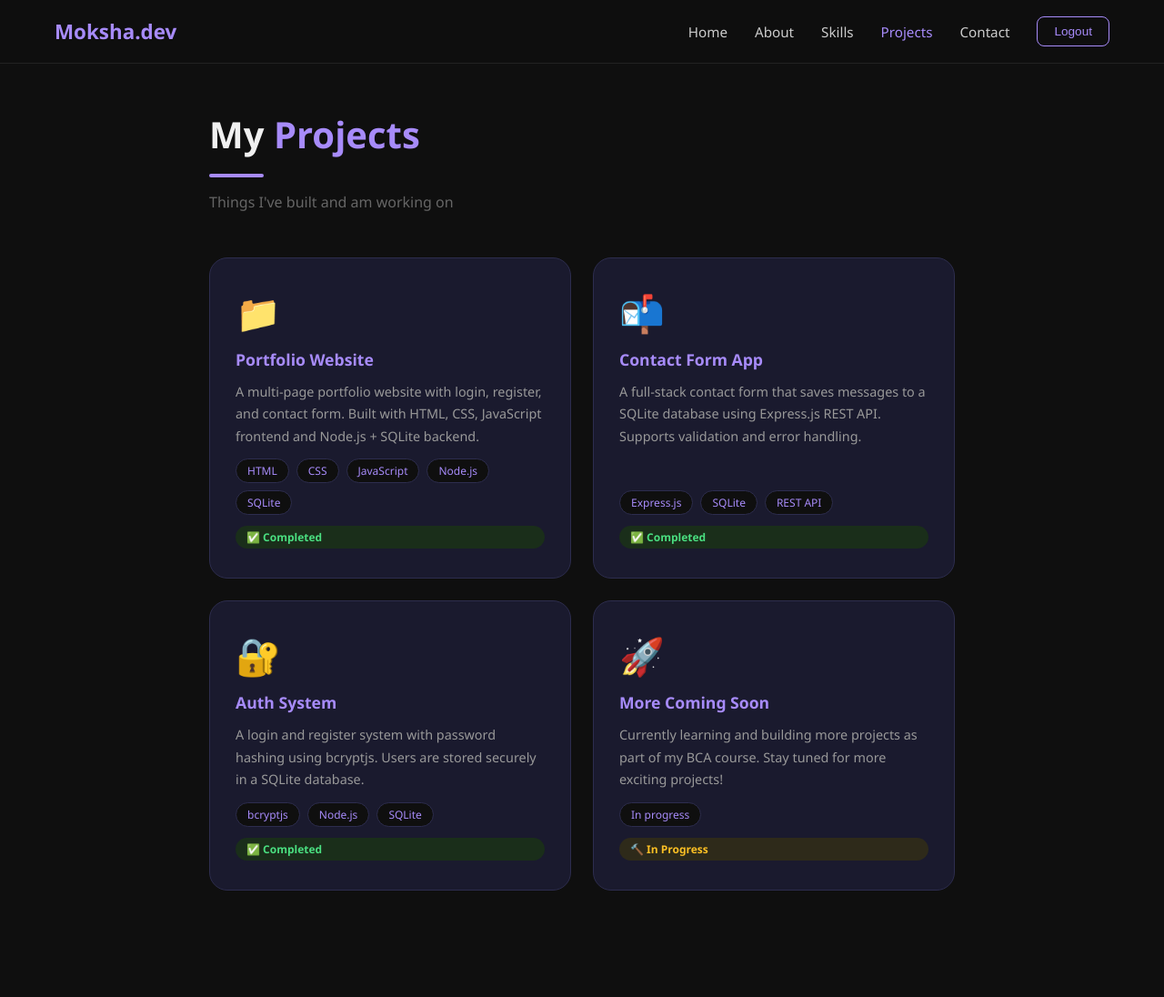
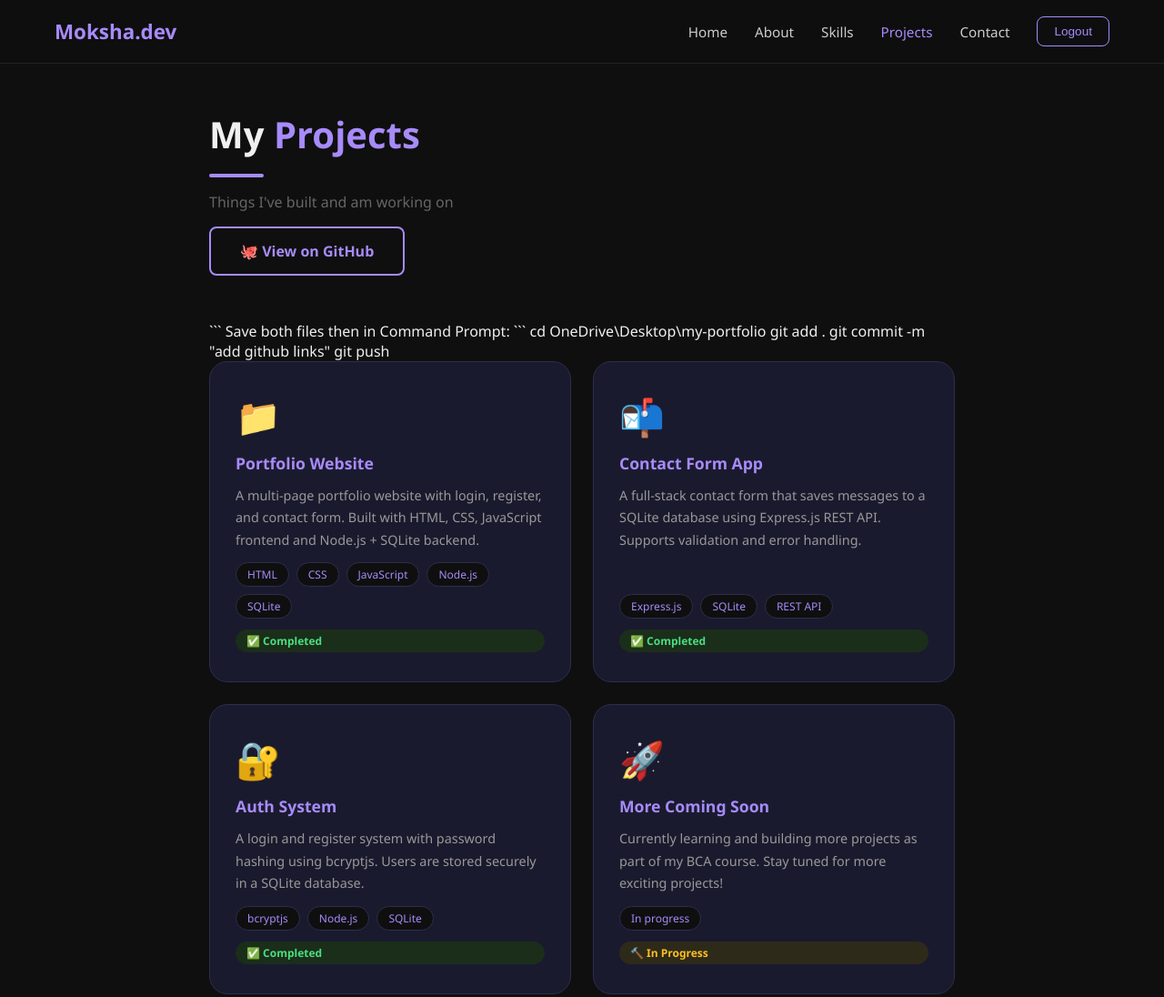
Before and after one commit to 25bcac40-dotcom/my-portfolio, a website: page projects.html in a window 1280 px wide. Shown: the top 1096 px of the page at 91% size. Drawn offline with Linux system fonts and the light colour scheme.

Commit message:
add github links

````diff
--- a/projects.html
+++ b/projects.html
@@ -23,7 +23,16 @@
       <h1>My <span>Projects</span></h1>
       <div class="divider"></div>
       <p>Things I've built and am working on</p>
+      <a href="https://github.com/25bcac40-dotcom/my-portfolio" target="_blank" class="btn btn-outline" style="display:inline-block; margin-top:16px;">🐙 View on GitHub</a>
     </div>
+```
+
+Save both files then in Command Prompt:
+```
+cd OneDrive\Desktop\my-portfolio
+git add .
+git commit -m "add github links"
+git push
     <div class="projects-grid">
       <div class="project-card">
         <div class="project-icon">📁</div>
````
Also changed, not shown: index.html (+1 -0 lines).
